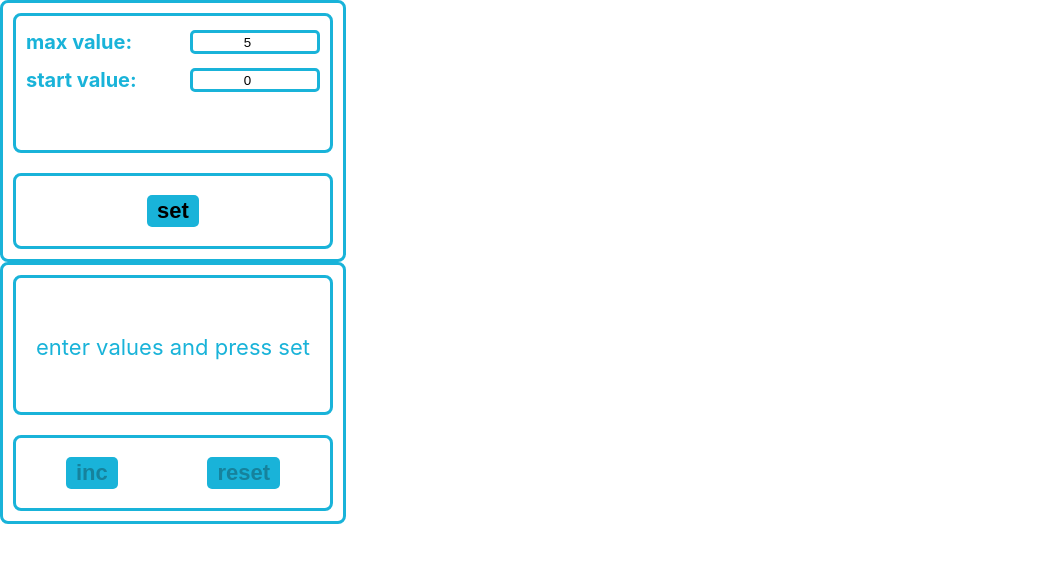
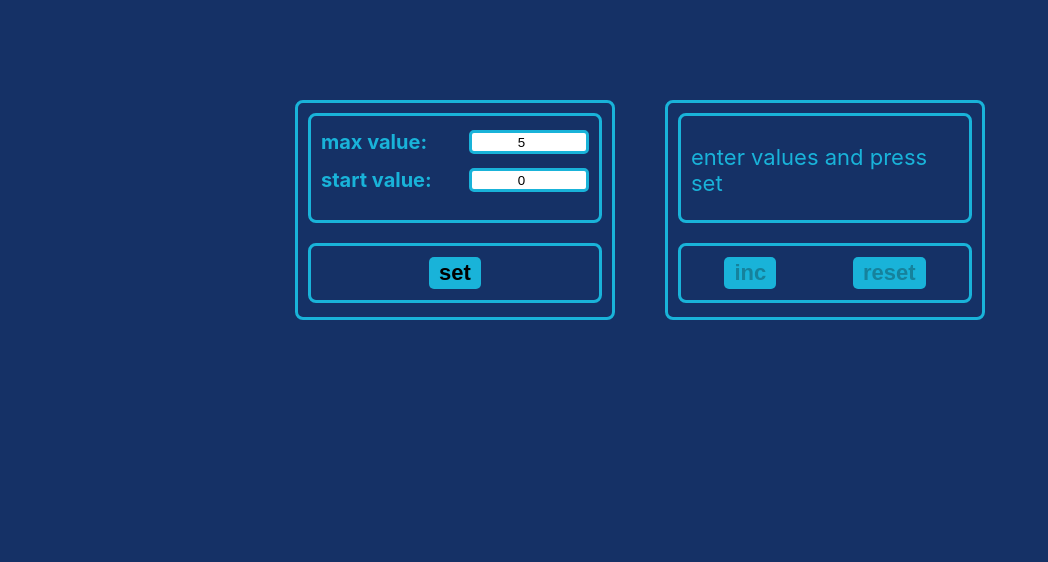
Before and after one commit to NikFadeev/Counter, a React (Create React App) app: page / in a window 1280 px wide. Shown: the top 562 px of the page, without its empty margins (0-1048 px from the left). Built offline with nearby package versions, Linux system fonts and the light colour scheme.

Commit message:
add styling

```diff
--- a/src/App.css
+++ b/src/App.css
@@ -1,38 +1,12 @@
-.App {
-  text-align: center;
+* {
+    box-sizing: border-box;
 }
 
-.App-logo {
-  height: 40vmin;
-  pointer-events: none;
+.App {
+    padding: 100px 0px;
+    display: flex;
+    justify-content: center;
+    background-color: #153166;
+    min-height: 100vh;
+    align-items: flex-start;
 }
-
-@media (prefers-reduced-motion: no-preference) {
-  .App-logo {
-    animation: App-logo-spin infinite 20s linear;
-  }
-}
-
-.App-header {
-  background-color: #282c34;
-  min-height: 100vh;
-  display: flex;
-  flex-direction: column;
-  align-items: center;
-  justify-content: center;
-  font-size: calc(10px + 2vmin);
-  color: white;
-}
-
-.App-link {
-  color: #61dafb;
-}
-
-@keyframes App-logo-spin {
-  from {
-    transform: rotate(0deg);
-  }
-  to {
-    transform: rotate(360deg);
-  }
-}
```
